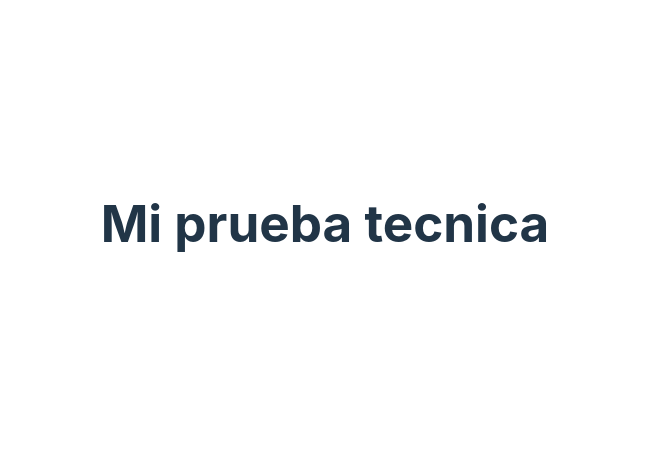
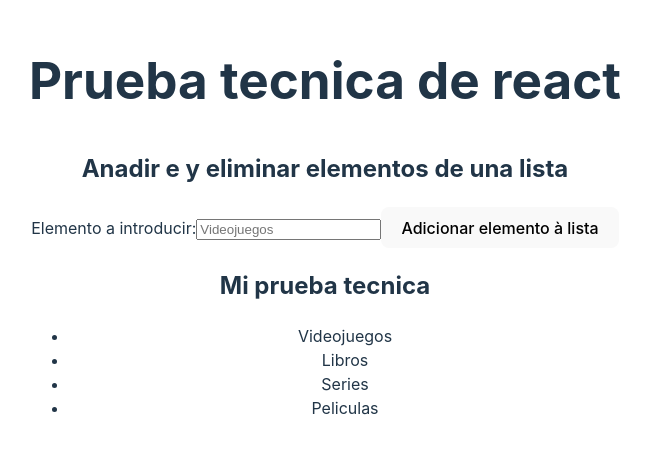
Before and after one commit to vitor-dilucca/Prova-T-cnica-React, a React (Vite) app: page / in a window 1280 px wide. Shown: the part 177-630 px from the top of the page, without its empty margins (315-966 px from the left). Built offline with nearby package versions, Linux system fonts and the light colour scheme.

Commit message:
estrutura inicial html

```diff
--- a/src/App.tsx
+++ b/src/App.tsx
@@ -3,7 +3,27 @@ import "./App.css";
 function App() {
   return (
     <main>
-      <h1>Mi prueba tecnica</h1>
+      <aside>
+        <h1>Prueba tecnica de react</h1>
+        <h2>Anadir e y eliminar elementos de una lista</h2>
+        <form>
+          <label>
+            Elemento a introducir:
+            <input name="item" required placeholder="Videojuegos" type="text" />
+          </label>
+          <button>Adicionar elemento à lista</button>
+        </form>
+      </aside>
+      <section>
+      <h2>Mi prueba tecnica</h2>
+      <ul>
+        <li>Videojuegos</li>
+        <li>Libros</li>
+        <li>Series</li>
+        <li>Peliculas</li>
+      </ul>
+
+      </section>
     </main>
   );
 }
```
Also changed, not shown: 1 other file (tests, documents, lock files or other folders).
